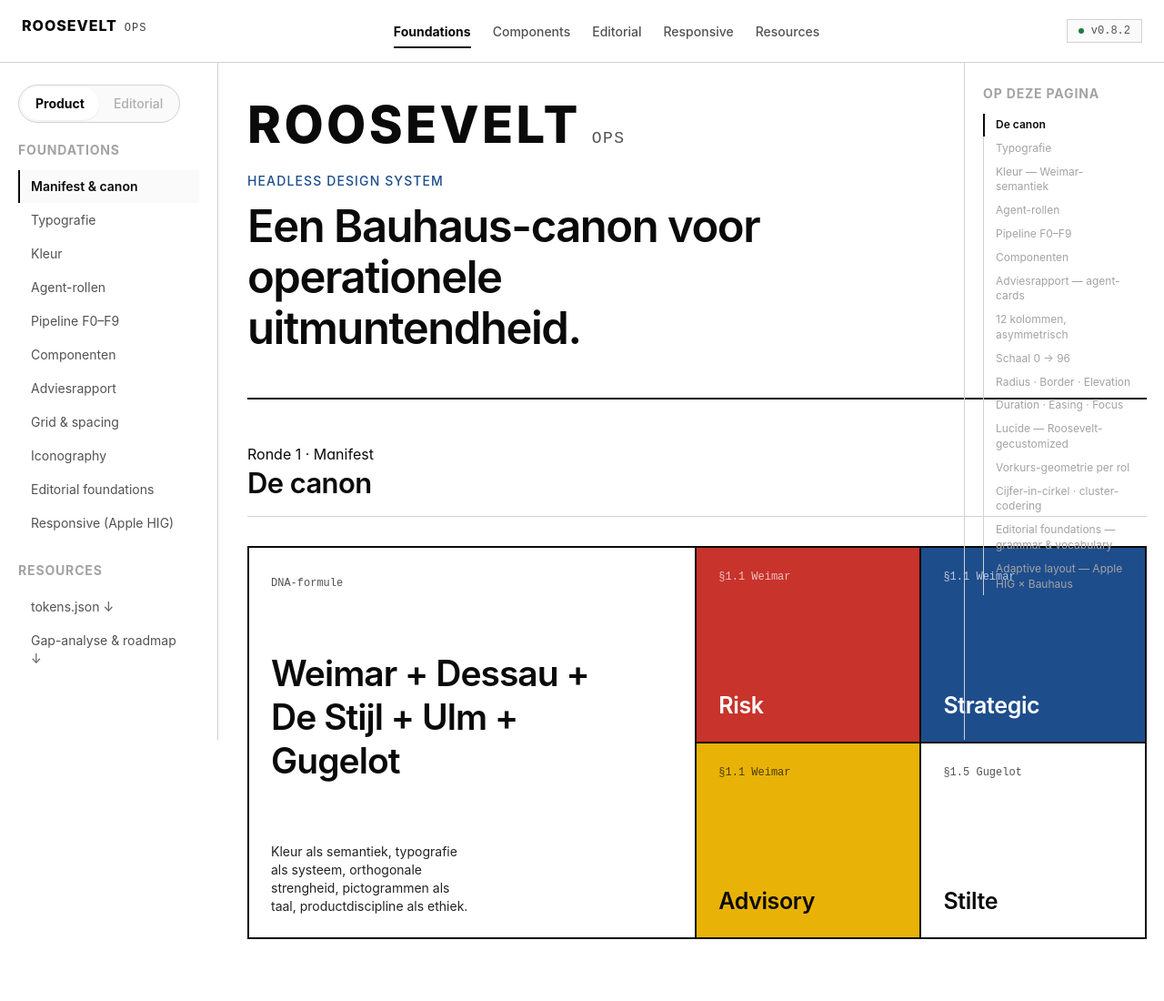
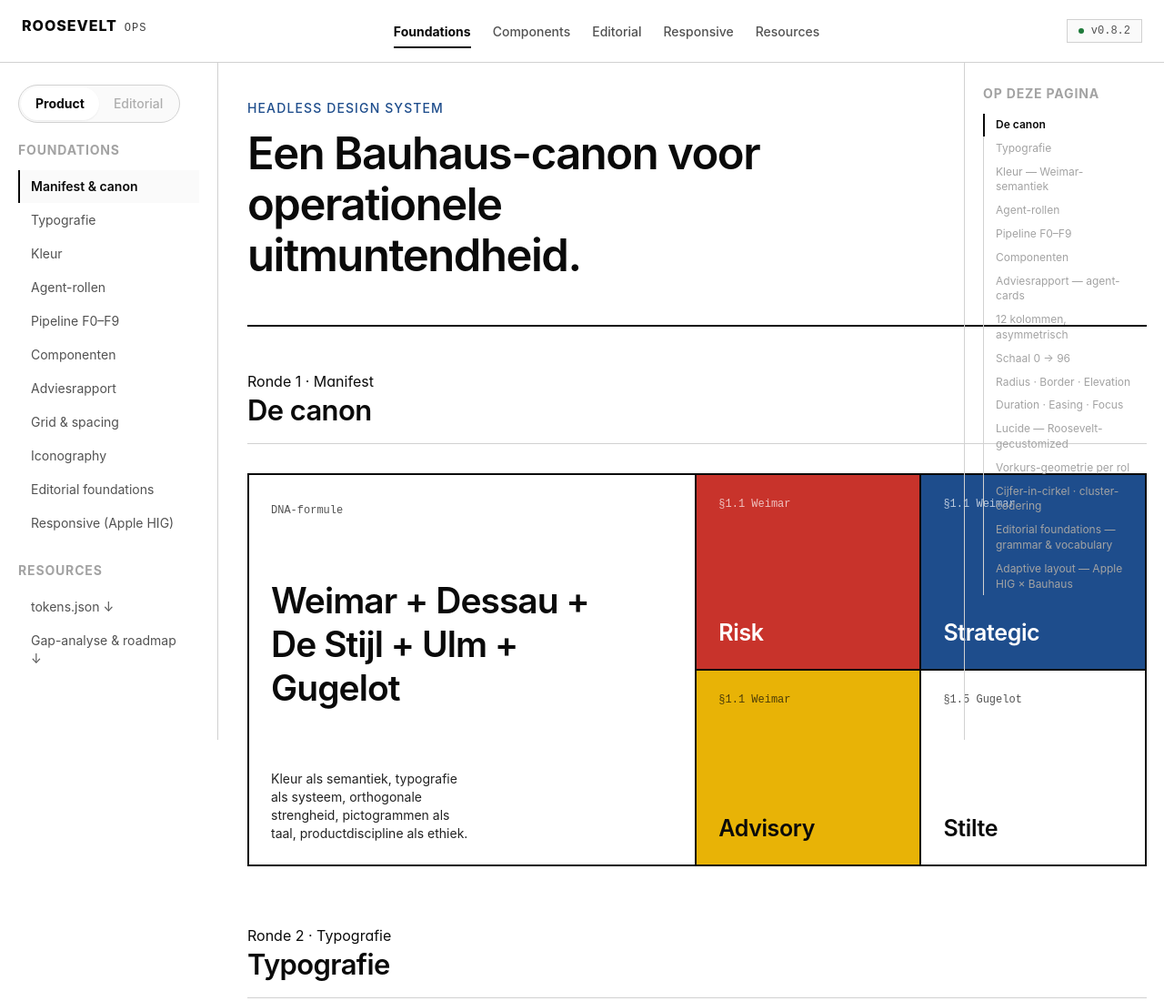
Before and after one commit to roosevelt-arena/roosevelt-design-system, a plain HTML site: page docs/index.html in a window 1280 px wide. Shown: the top 1100 px of the page at 91% size. Drawn offline with Linux system fonts and the light colour scheme; a web font is replaced by a local one.

Commit message:
feat(prototype): v0.8.3 — manifest-wordmark uit body-header
Topbar-wordmark volstaat als nav-identificatie.

```diff
--- a/docs/index.html
+++ b/docs/index.html
@@ -1398,9 +1398,6 @@
        MANIFEST HEADER
        ============================================ -->
   <header>
-    <div class="manifest-wordmark" aria-label="Roosevelt OPS">
-      <span class="manifest-wordmark-name">ROOSEVELT</span><span class="manifest-wordmark-suffix">OPS</span>
-    </div>
     <div class="manifest-eyebrow">Headless Design System</div>
     <h1 class="manifest-title">Een Bauhaus-canon voor operationele uitmuntendheid.</h1>
   </header>
```
Also changed, not shown: 1 other file.
